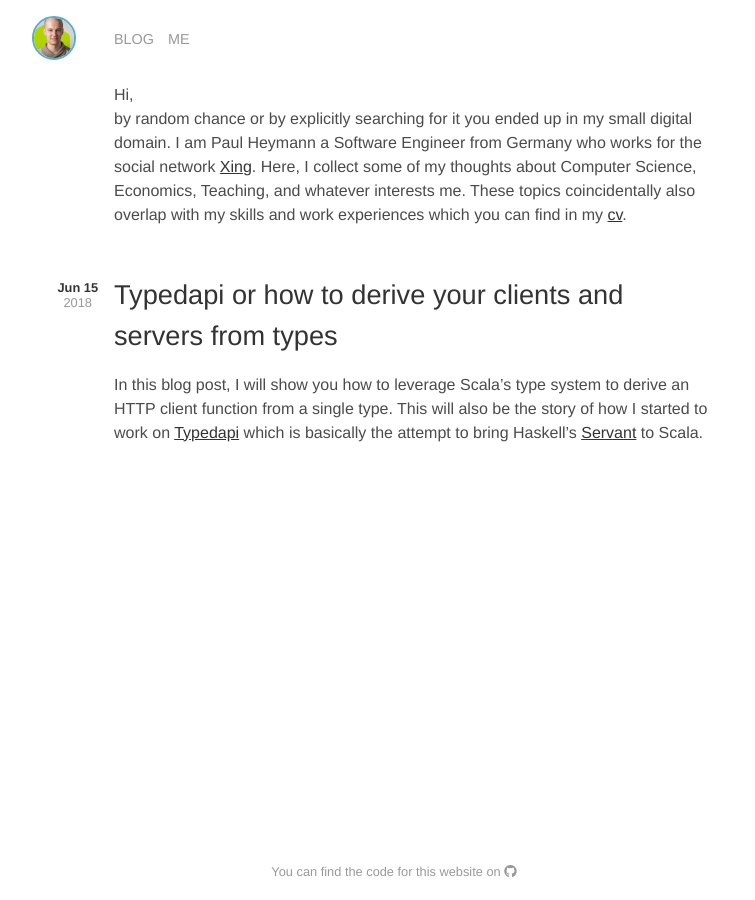
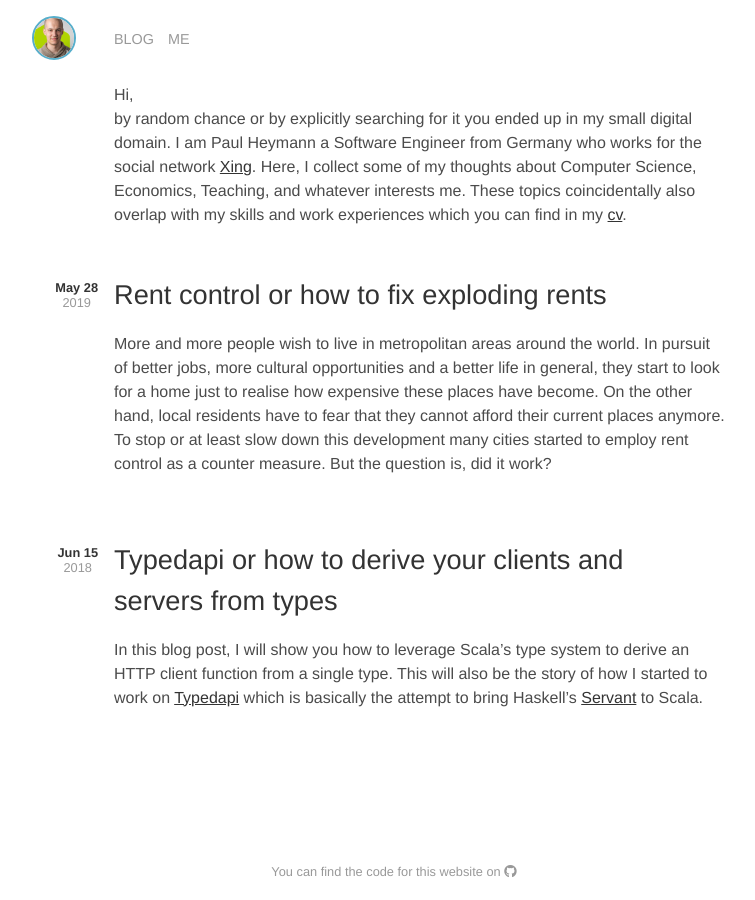
Before and after one commit to pheymann/paulheymann-website, a Jekyll site: the page built from index.md, in a window 1280 px wide. Shown: the whole page, without its empty margins (246-1001 px from the left). Built offline with Jekyll 4.4.1, drawn with Linux system fonts in a browser that asks for light colours; nearby versions of some CDN libraries.

Commit message:
publizied rent control post

```diff
--- a/_drafts/rent-inflation-and-how-to-fight-it.md
+++ b/_posts/2019-05-28-rent-control.md
@@ -1,8 +1,8 @@
 ---
 layout: post
 title: Rent control or how to fix exploding rents
-date:   2019-05-24
-categories: economy
+date:   2019-05-28
+categories: economics
 head_title: Rent control or how to tame exploding rents
 meta_description: Exploding rents and the try to tame them with rent control. But is it any good?
 meta_keywords: Economy,Rent,Rent Control,Real-Estate,Hamburg
```
